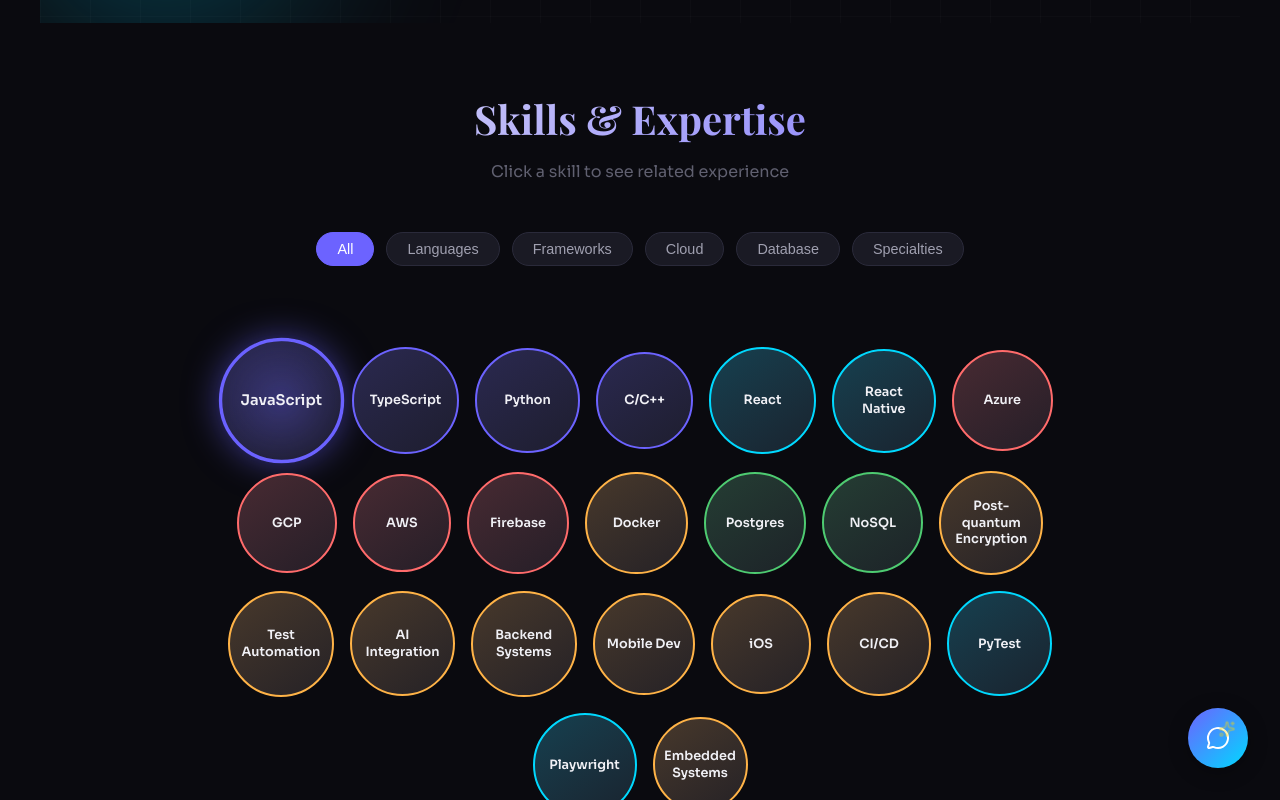
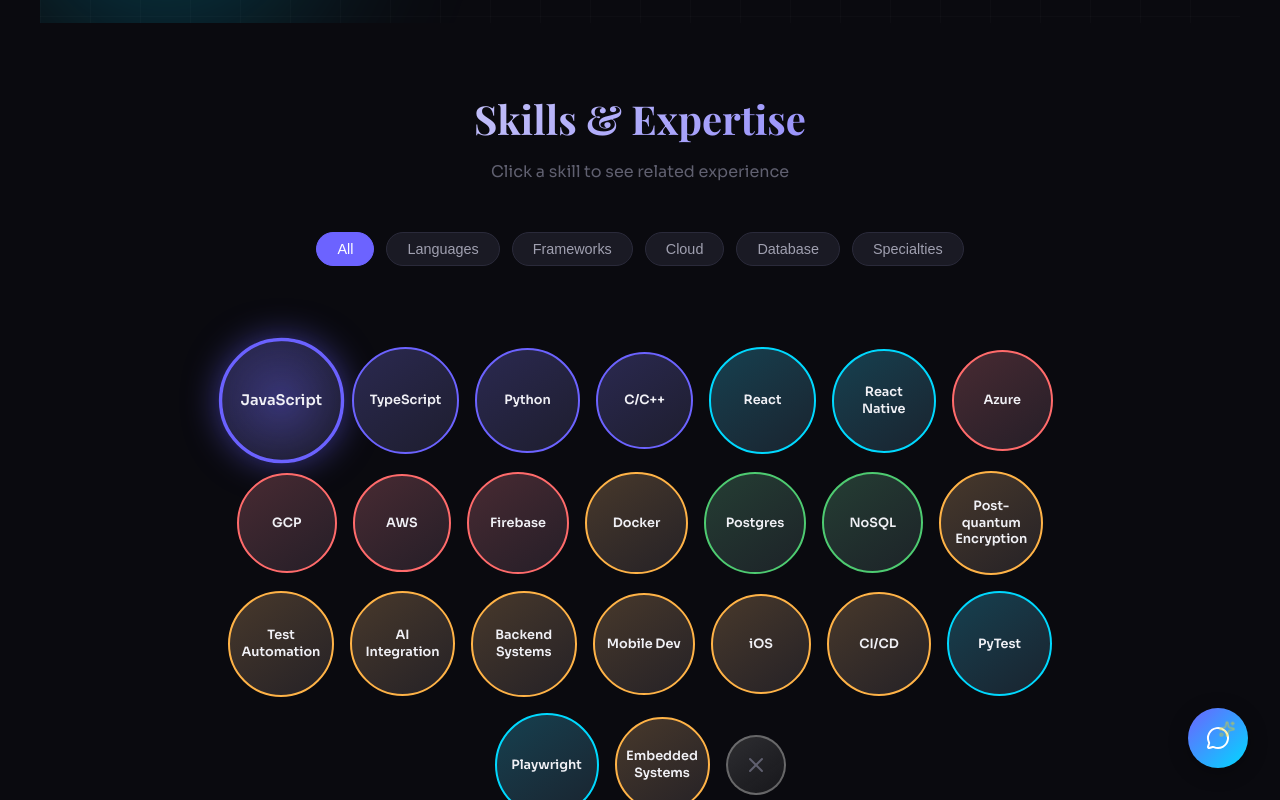
Before and after one commit to ramoe728/ai-resume, a React (Vite) app in the folder portfolio/: page / in a window 1280 px wide. Both pictures are taken after a click on the element "JavaScript". Shown: the part 984-1784 px from the top of the page. Built offline with nearby package versions, Linux system fonts and the light colour scheme.

Commit message:
animate skill tags with array skills

```diff
--- a/portfolio/src/components/ExperienceTimeline.tsx
+++ b/portfolio/src/components/ExperienceTimeline.tsx
@@ -1,4 +1,4 @@
-import React, { useState } from 'react';
+import React, { useState, useEffect } from 'react';
 import { motion, AnimatePresence } from 'framer-motion';
 import { MapPin, Calendar, ChevronRight } from 'lucide-react';
 import { experiences, skills } from '../data/resumeData';
@@ -30,18 +30,26 @@
   index: number;
   isHighlighted: boolean;
   isActive: boolean;
-  activeSkill: string | null;
+  activeSkills: string[];
   onHover: (id: string | null) => void;
 }
 
-function ExperienceCard({ experience, index, isHighlighted, isActive, activeSkill, onHover }: ExperienceCardProps) {
+function ExperienceCard({ experience, index, isHighlighted, isActive, activeSkills, onHover }: ExperienceCardProps) {
   const [isExpanded, setIsExpanded] = useState(false);
 
-  // Check if a skill tag matches the active skill
+  // Auto-expand when card becomes highlighted due to skill selection
+  useEffect(() => {
+    if (isHighlighted && activeSkills.length > 0) {
+      setIsExpanded(true);
+    }
+  }, [isHighlighted, activeSkills.length]);
+
+  // Check if a skill tag matches any of the active skills (exact match)
   const isSkillActive = (skillName: string): boolean => {
-    if (!activeSkill) return false;
-    return skillName.toLowerCase().includes(activeSkill.toLowerCase()) ||
-           activeSkill.toLowerCase().includes(skillName.toLowerCase());
+    if (activeSkills.length === 0) return false;
+    return activeSkills.some(activeSkill =>
+      skillName.toLowerCase() === activeSkill.toLowerCase()
+    );
   };
 
   // Get the color for a skill tag
@@ -151,7 +159,7 @@
 }
 
 export function ExperienceTimeline() {
-  const { highlightedExperiences, activeSkill, setActiveExperience } = useHighlight();
+  const { highlightedExperiences, activeSkills, setActiveExperience } = useHighlight();
   const [hoveredExperience, setHoveredExperience] = useState<string | null>(null);
 
   const handleHover = (id: string | null) => {
@@ -159,15 +167,19 @@
     setActiveExperience(id);
   };
 
-  // Find experiences that use the active skill
-  const getExperiencesForSkill = (skillName: string | null) => {
-    if (!skillName) return [];
+  // Find experiences that use any of the active skills (exact match)
+  const getExperiencesForSkills = (skillNames: string[]) => {
+    if (skillNames.length === 0) return [];
     return experiences
-      .filter(exp => exp.skills.some(s => s.toLowerCase().includes(skillName.toLowerCase())))
+      .filter(exp => exp.skills.some(expSkill =>
+        skillNames.some(skillName =>
+          expSkill.toLowerCase() === skillName.toLowerCase()
+        )
+      ))
       .map(exp => exp.id);
   };
 
-  const skillRelatedExperiences = getExperiencesForSkill(activeSkill);
+  const skillRelatedExperiences = getExperiencesForSkills(activeSkills);
 
   return (
     <section className="experience-section" id="experience">
@@ -192,7 +204,7 @@
               skillRelatedExperiences.includes(exp.id)
             }
             isActive={hoveredExperience === exp.id}
-            activeSkill={activeSkill}
+            activeSkills={activeSkills}
             onHover={handleHover}
           />
         ))}
--- a/portfolio/src/components/SkillBubbles.css
+++ b/portfolio/src/components/SkillBubbles.css
@@ -101,6 +101,36 @@
   word-break: break-word;
 }
 
+/* Clear all button */
+.clear-all-bubble {
+  width: 60px;
+  height: 60px;
+  border-radius: 50%;
+  background: linear-gradient(
+    145deg,
+    rgba(128, 128, 128, 0.3),
+    rgba(100, 100, 100, 0.15)
+  );
+  border: 2px solid rgba(150, 150, 150, 0.6);
+  display: flex;
+  align-items: center;
+  justify-content: center;
+  cursor: pointer;
+  transition: all 0.2s ease;
+  color: var(--text-muted);
+}
+
+.clear-all-bubble:hover {
+  border-color: rgba(200, 200, 200, 0.8);
+  background: linear-gradient(
+    145deg,
+    rgba(150, 150, 150, 0.4),
+    rgba(120, 120, 120, 0.2)
+  );
+  color: var(--text-primary);
+  box-shadow: 0 0 15px rgba(150, 150, 150, 0.3);
+}
+
 .skill-legend {
   display: flex;
   justify-content: center;
--- a/portfolio/src/components/SkillBubbles.tsx
+++ b/portfolio/src/components/SkillBubbles.tsx
@@ -1,5 +1,6 @@
 import React, { useState } from 'react';
-import { motion } from 'framer-motion';
+import { motion, AnimatePresence } from 'framer-motion';
+import { X } from 'lucide-react';
 import { skills, experiences } from '../data/resumeData';
 import type { Skill } from '../data/resumeData';
 import { useHighlight } from '../context/HighlightContext';
@@ -66,10 +67,17 @@
 export function SkillBubbles() {
   const {
     highlightedSkills,
-    activeSkill,
-    setActiveSkill,
+    activeSkills,
+    toggleActiveSkill,
+    setActiveSkills,
     setHighlightedExperiences
   } = useHighlight();
+
+  // Clear all active skills
+  const handleClearAll = () => {
+    setActiveSkills([]);
+    setHighlightedExperiences([]);
+  };
 
   const [filter, setFilter] = useState<string | null>(null);
 
@@ -87,17 +95,23 @@
     : skills;
 
   const handleBubbleClick = (skillName: string) => {
-    if (activeSkill === skillName) {
-      // Deselect
-      setActiveSkill(null);
+    // Toggle the skill in/out of active skills
+    toggleActiveSkill(skillName);
+
+    // Update highlighted experiences based on all active skills after toggle
+    const newActiveSkills = activeSkills.includes(skillName)
+      ? activeSkills.filter(s => s !== skillName)
+      : [...activeSkills, skillName];
+
+    if (newActiveSkills.length === 0) {
       setHighlightedExperiences([]);
     } else {
-      // Select and highlight related experiences
-      setActiveSkill(skillName);
+      // Find experiences that match ANY of the active skills (exact match)
       const relatedExperiences = experiences
-        .filter(exp => exp.skills.some(s =>
-          s.toLowerCase().includes(skillName.toLowerCase()) ||
-          skillName.toLowerCase().includes(s.toLowerCase())
+        .filter(exp => exp.skills.some(expSkill =>
+          newActiveSkills.some(activeSkill =>
+            expSkill.toLowerCase() === activeSkill.toLowerCase()
+          )
         ))
         .map(exp => exp.id);
       setHighlightedExperiences(relatedExperiences);
@@ -154,10 +168,28 @@
               skill={skill}
               index={index}
               isHighlighted={isSkillHighlighted(skill.name)}
-              isActive={activeSkill === skill.name}
+              isActive={activeSkills.includes(skill.name)}
               onClick={() => handleBubbleClick(skill.name)}
             />
           ))}
+
+          {/* Clear all button - appears when skills are selected */}
+          <AnimatePresence>
+            {activeSkills.length > 0 && (
+              <motion.div
+                className="clear-all-bubble"
+                initial={{ scale: 0, opacity: 0 }}
+                animate={{ scale: 1, opacity: 1 }}
+                exit={{ scale: 0, opacity: 0 }}
+                transition={{ type: 'spring', stiffness: 200, damping: 15 }}
+                whileHover={{ scale: 1.1 }}
+                onClick={handleClearAll}
+                title="Clear all selected skills"
+              >
+                <X size={24} />
+              </motion.div>
+            )}
+          </AnimatePresence>
         </div>
       </div>
 
--- a/portfolio/src/context/HighlightContext.tsx
+++ b/portfolio/src/context/HighlightContext.tsx
@@ -3,14 +3,15 @@
 interface HighlightState {
   highlightedSkills: string[];
   highlightedExperiences: string[];
-  activeSkill: string | null;
+  activeSkills: string[];
   activeExperience: string | null;
 }
 
 interface HighlightContextType extends HighlightState {
   setHighlightedSkills: (skills: string[]) => void;
   setHighlightedExperiences: (experiences: string[]) => void;
-  setActiveSkill: (skill: string | null) => void;
+  toggleActiveSkill: (skill: string) => void;
+  setActiveSkills: (skills: string[]) => void;
   setActiveExperience: (experience: string | null) => void;
   highlightFromAI: (skills: string[], experiences: string[]) => void;
   clearHighlights: () => void;
@@ -21,8 +22,17 @@
 export function HighlightProvider({ children }: { children: ReactNode }) {
   const [highlightedSkills, setHighlightedSkills] = useState<string[]>([]);
   const [highlightedExperiences, setHighlightedExperiences] = useState<string[]>([]);
-  const [activeSkill, setActiveSkill] = useState<string | null>(null);
+  const [activeSkills, setActiveSkills] = useState<string[]>([]);
   const [activeExperience, setActiveExperience] = useState<string | null>(null);
+
+  // Toggle a skill in/out of the active skills array
+  const toggleActiveSkill = useCallback((skill: string) => {
+    setActiveSkills(prev =>
+      prev.includes(skill)
+        ? prev.filter(s => s !== skill)
+        : [...prev, skill]
+    );
+  }, []);
 
   // Called by AI to highlight relevant items
   const highlightFromAI = useCallback((skills: string[], experiences: string[]) => {
@@ -33,7 +43,7 @@
   const clearHighlights = useCallback(() => {
     setHighlightedSkills([]);
     setHighlightedExperiences([]);
-    setActiveSkill(null);
+    setActiveSkills([]);
     setActiveExperience(null);
   }, []);
 
@@ -42,11 +52,12 @@
       value={{
         highlightedSkills,
         highlightedExperiences,
-        activeSkill,
+        activeSkills,
         activeExperience,
         setHighlightedSkills,
         setHighlightedExperiences,
-        setActiveSkill,
+        toggleActiveSkill,
+        setActiveSkills,
         setActiveExperience,
         highlightFromAI,
         clearHighlights,
--- a/portfolio/src/data/resumeData.ts
+++ b/portfolio/src/data/resumeData.ts
@@ -70,7 +70,7 @@
       "Built end-to-end, a HIPAA-compliant, quantum-resistant, encrypted social networking platform utilizing patented security architecture for long-term quantum resilience",
       "Developed and tested AI Paralegal agent that performed as a personal injury law paralegal. Capabilities included client communication, document management, scheduling, and medical coordination"
     ],
-    skills: ["TypeScript", "React", "React Native", "iOS", "Mobile Development", "Firebase", "NoSQL", "Post-quantum Encryption", "AI Integration", "Backend Systems", "Azure"],
+    skills: ["JavaScript", "React", "React Native", "iOS", "Mobile Development", "Firebase", "Postgres", "NoSQL", "Post-quantum Encryption", "AI Integration", "Backend Systems", "Azure"],
     description: "Leading the development of a cutting-edge social networking platform with military-grade encryption and AI-powered legal assistance tools."
   },
   {
@@ -79,7 +79,7 @@
     company: "Vivint",
     location: "Lehi, UT",
     startDate: "2023",
-    endDate: "Present",
+    endDate: "2026",
     highlights: [
       "Collaborated and architected the migration of CI/CD automation pipeline to a custom-built test scheduler, resulting in a 30% improvement in regression test performance",
       "Developed a firmware version handler solution for test setup, which allowed tests to bypass irrelevant OTA dependencies. Resulting 20% improvement in automation test success rates"
@@ -98,7 +98,7 @@
       "Designed and implemented test automation with a notification system for a PaaS product, causing a shift from reactive, manual QA to proactive, autonomous QA, resulting 240% faster bug discovery",
       "Achieved a 99.6% reduction in monthly automation resource spending by re-architecting the automation system to utilize self-hosted runners"
     ],
-    skills: ["JavaScript", "Python", "PyTest", "Playwright", "Test Automation", "Azure", "Postgres"],
+    skills: ["JavaScript", "TypeScript", "Python", "PyTest", "Playwright", "Test Automation", "Azure", "Postgres"],
     description: "Transformed QA processes through intelligent automation and significant cost optimization."
   },
   {
```
